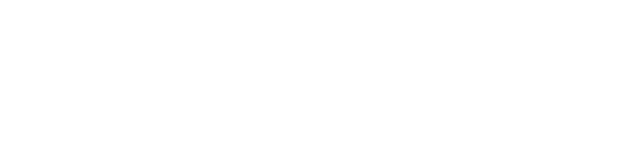
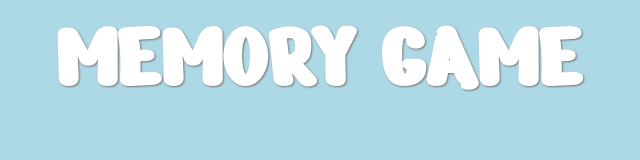
Before and after one commit to gitmichele/html-css-memory, a plain HTML site: page index.html in a window 1280 px wide. Shown: the whole page, without its empty margins (322-962 px from the left). Drawn offline with Linux system fonts and the light colour scheme.

Commit message:
title and background

```diff
--- a/css/style.css
+++ b/css/style.css
@@ -1,6 +1,20 @@
+/* regole generali */
 *{
     margin: 0;
     padding: 0;
     box-sizing: border-box;
     font-family: 'Nerko One', cursive;
 }
+
+body{
+    background-color: lightblue;
+}
+
+
+/* titolo */
+h1{
+    font-size: 6em;
+    color: white;
+    text-align: center;
+    text-shadow: 1px  1px 2px #777;
+}
--- a/index.html
+++ b/index.html
@@ -11,7 +11,7 @@
     <body>
 
         <!-- titolo in bianco a centro pagina -->
-        <h1></h1>
+        <h1>MEMORY GAME</h1>
 
         <!-- corpo principale della pagina diviso in 3 sezioni -->
         <main>
```
